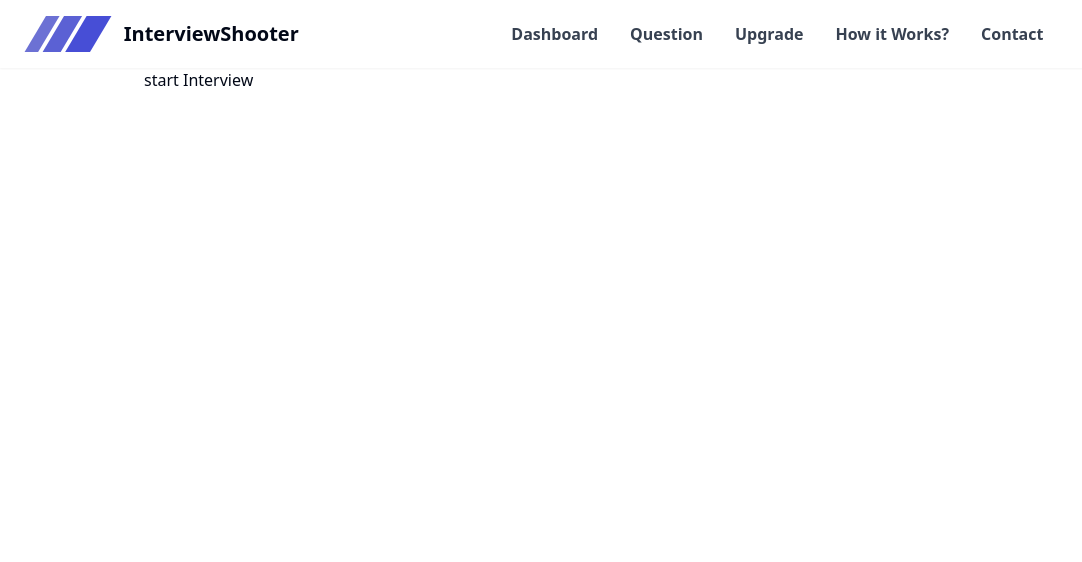
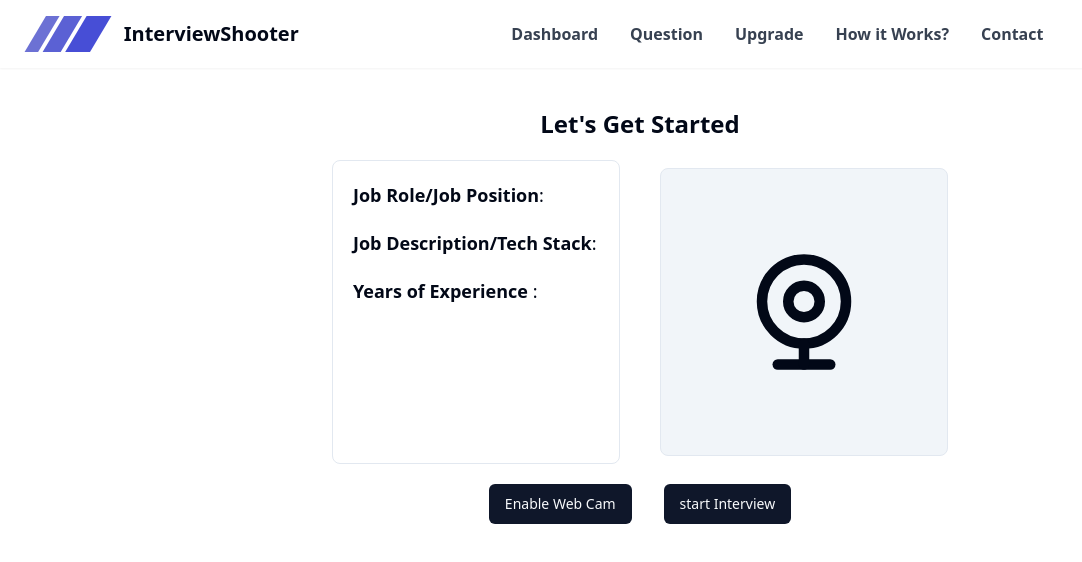
Before and after one commit to KirtikumarKavande/interview-shooter, a Next.js app: page /dashboard/interview/1 in a window 1280 px wide. Shown: the top 562 px of the page, without its empty margins (0-1082 px from the left). Built offline with nearby package versions, Linux system fonts and the light colour scheme; no server answers; the database is empty.

Commit message:
feature:add interview landing page

```diff
--- a/app/_components/InterviewItemCard.jsx
+++ b/app/_components/InterviewItemCard.jsx
@@ -1,17 +1,21 @@
 import React from 'react'
 import { dateConverter } from '../_utilis/helper'
 import { Button } from '@/components/ui/button'
+import { useRouter } from 'next/navigation'
 
 const InterviewItemCard = ({interviewInfo}) => {
     console.log(interviewInfo)
+   const router= useRouter()
   return (
     <div className='border shadow-sm rounded-lg p-3'>
         <h2 className='font-bold text-blue-800'>{interviewInfo?.jobPosition}</h2>
         <h2 className='text-sm text-gray-600'>{interviewInfo?.jobExperience}Years of Experience</h2>
         <h2 className='text-gray-400'>Created At:{dateConverter(interviewInfo?.createdAt)}</h2>
         <div className='flex justify-between mt-2'>
-            <Button size='sm' variant='outline'>Feedback</Button>
-            <Button size='sm'className="bg-blue-600 text-white">Retake</Button>
+            <Button size='sm' variant='outline' onClick={() => router.push(`/dashboard/interview/${interviewInfo?.mockId}/feedback`)}>Feedback</Button>
+            <Button size='sm'className="bg-blue-600 text-white"
+            onClick={() => router.push(`/dashboard/interview/${interviewInfo?.mockId}`)}
+            >Retake</Button>
         </div>
     </div>
   )
--- a/app/dashboard/interview/[interviewid]/page.jsx
+++ b/app/dashboard/interview/[interviewid]/page.jsx
@@ -1,13 +1,19 @@
 "use client";
 import { addInterviewInfo } from "@/app/_store/interviewInfo.slice";
+import { Button } from "@/components/ui/button";
 import axios from "axios";
-import Link from 'next/link';
-import React, { useEffect } from "react";
+import { WebcamIcon } from "lucide-react";
+import Link from "next/link";
+import React, { useEffect, useState } from "react";
 import toast from "react-hot-toast";
-import { useDispatch } from "react-redux";
+import { useDispatch, useSelector } from "react-redux";
+import Webcam from "react-webcam";
 
 const Interview = ({ params }) => {
-  const dispatch = useDispatch()
+  const dispatch = useDispatch();
+  const [webcamEnabled, setWebcamEnabled] = useState(false);
+  const interViewInfo = useSelector((state) => state.interviewInfo);
+  console.log("redux store", interViewInfo);
   useEffect(() => {
     if (params?.interviewid) {
       getQuestionAndAnswer();
@@ -18,16 +24,57 @@
       const response = await axios.get(
         `http://localhost:3000/api/addjobinfo/${params.interviewid}`
       );
-      dispatch(addInterviewInfo(response.data))
+      dispatch(addInterviewInfo(response.data));
     } catch (error) {
       toast.error("something went wrong");
     }
   }
   return (
     <div>
-      <Link href={`/dashboard/interview/${params.interviewid}/start`}>
-        start Interview
-      </Link>
+      <div className=""></div>
+      <div className="my-10 flex justify-center flex-col items-center">
+        <h2 className="font-bold text-2xl">Let's Get Started</h2>
+        <div className="grid grid-cols-1 md:grid-cols-2 gap-10  ">
+          <div className="flex flex-col my-5 gap-5 p-5 rounded-lg border">
+            <h2 className="text-lg">
+              <strong>Job Role/Job Position</strong>:
+              {interViewInfo?.jobPosition}
+            </h2>
+            <h2 className="text-lg">
+              <strong>Job Description/Tech Stack</strong>:
+              {interViewInfo?.jobDesc}
+            </h2>
+            <h2 className="text-lg">
+              <strong>Years of Experience </strong>:
+              {interViewInfo?.jobExperience}
+            </h2>
+          </div>
+          <div>
+            {webcamEnabled ? (
+              <Webcam
+                onUserMedia={() => setWebcamEnabled(true)}
+                onUserMediaError={() => setWebcamEnabled(false)}
+                mirrored
+                style={{
+                  height: 300,
+                  width: 300,
+                }}
+              />
+            ) : (
+              <WebcamIcon className="h-72 w-full my-7 p-20 bg-secondary rounded-lg border " />
+            )}
+          </div>
+        </div>
+        <div className="flex space-x-8">
+          <Button onClick={() => setWebcamEnabled(true)}>Enable Web Cam</Button>
+          <Button>
+            {" "}
+            <Link href={`/dashboard/interview/${params.interviewid}/start`}>
+              start Interview
+            </Link>
+          </Button>
+        </div>
+      </div>
     </div>
   );
 };
```
